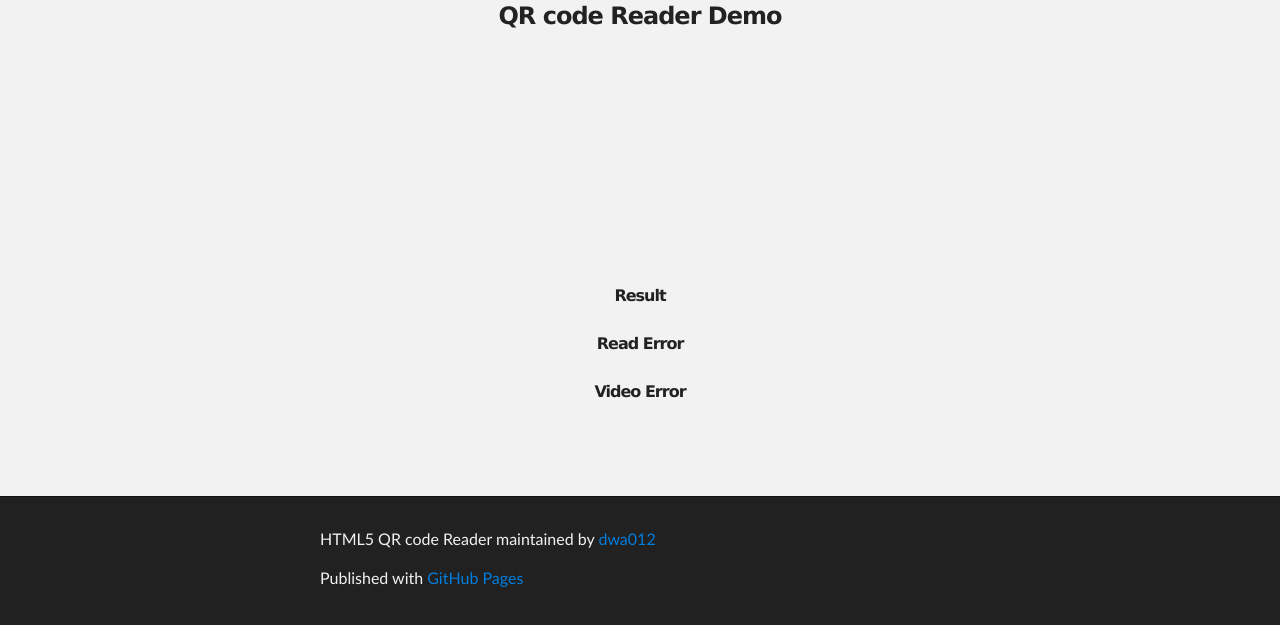
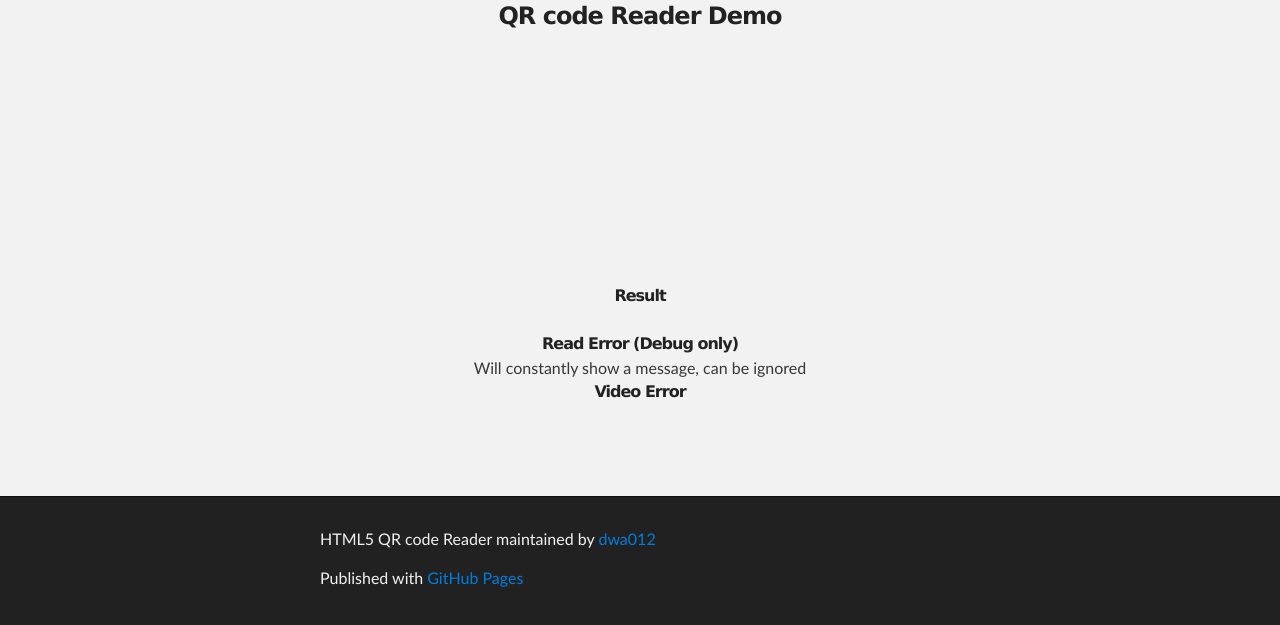
Before and after one commit to dwa012/html5-qrcode, a plain HTML site: page index.html in a window 1280 px wide. Shown: the part 252-877 px from the top of the page. Drawn offline with Linux system fonts and the light colour scheme.

Commit message:
made the read error section more clear

```diff
--- a/index.html
+++ b/index.html
@@ -45,7 +45,8 @@
 <span id="read" class="center"></span>
 <br>
 
-<h6 class="center">Read Error</h6>
+<h6 class="center">Read Error (Debug only)</h6>
+<span class="center">Will constantly show a message, can be ignored</span>
 <span id="read_error" class="center"></span>
 
 <br>
```
